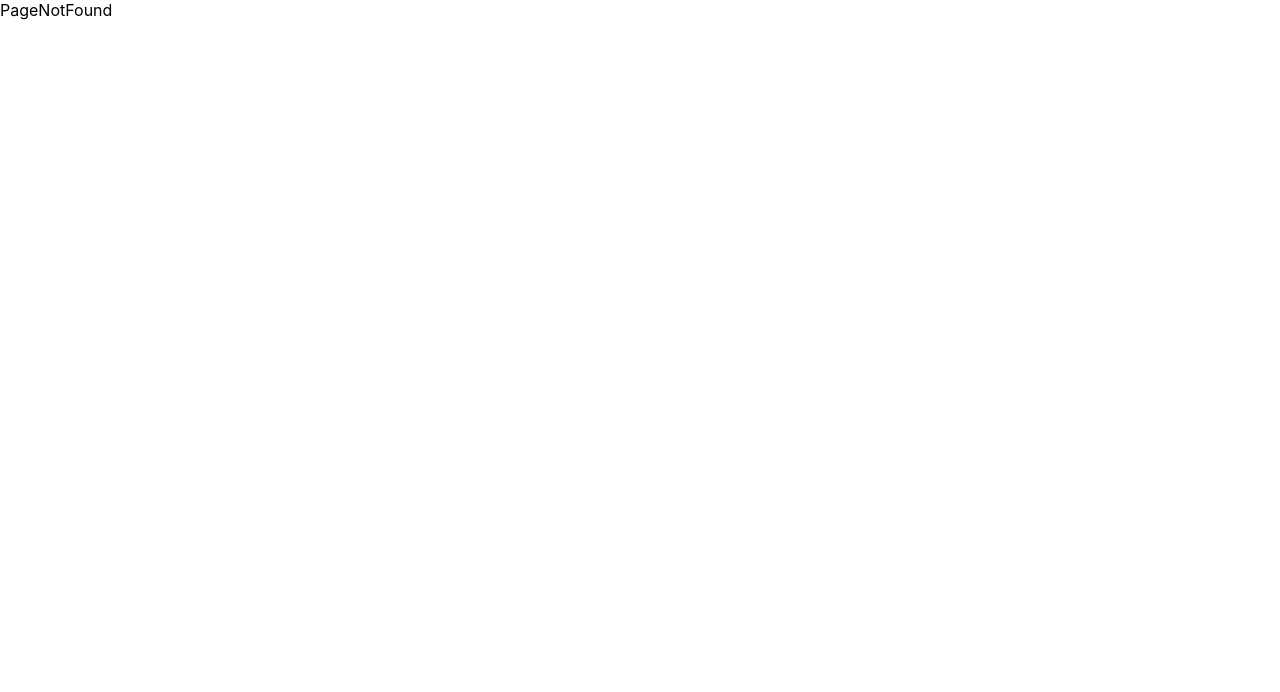
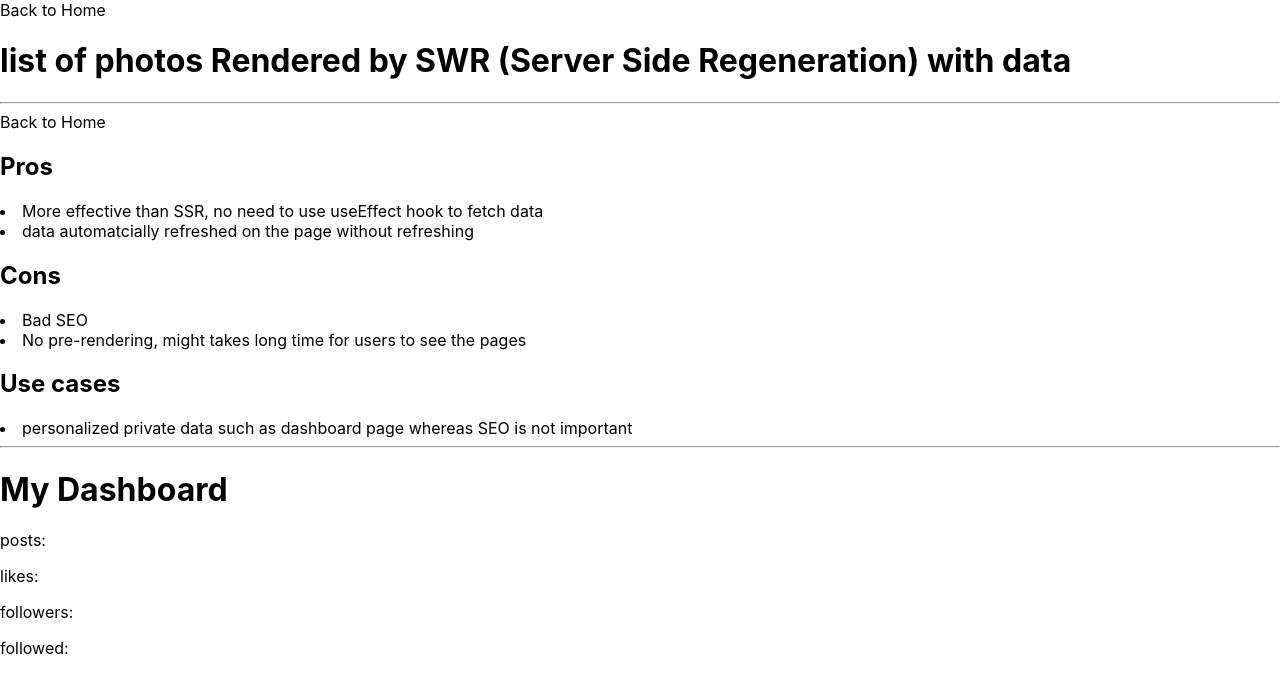
Before and after one commit to celinevalentine/next-rendering-strategies, a Next.js app: page /photos-swr in a window 1280 px wide. Before the commit this address had no page. Shown: the top 692 px of the page. Built offline with nearby package versions, Linux system fonts and the light colour scheme; data requests are answered from the project's data file.

Commit message:
added SWR route

```diff
--- a/db.json
+++ b/db.json
@@ -5,6 +5,7 @@
     "title": "voluptate voluptas molestias vitae illo iusto-csr-update",
     "url": "https://via.placeholder.com/600/88b703",
     "album": "family"
+
   },
   {
 
@@ -21,5 +22,13 @@
     "album": "work"
 
   }
-    ]
+    ],
+  "dashboard": [
+    {
+        "posts": 20,
+        "likes": 40,
+        "followers": 140,
+        "followed": 200
+      }
+  ]
 }
--- a/package.json
+++ b/package.json
@@ -1,5 +1,5 @@
 {
-  "name": "next-tutorial-codeevolution",
+  "name": "next-rendering-strategy",
   "version": "0.1.0",
   "private": true,
   "scripts": {
@@ -13,7 +13,8 @@
     "json-server": "^0.17.0",
     "next": "12.1.6",
     "react": "18.2.0",
-    "react-dom": "18.2.0"
+    "react-dom": "18.2.0",
+    "swr": "^1.3.0"
   },
   "devDependencies": {
     "eslint": "8.18.0",
--- /dev/null
+++ b/pages/photos-swr/index.js
@@ -0,0 +1,59 @@
+import React from "react";
+import { useRouter } from "next/router";
+import Link from "next/link";
+import useSwr from "swr";
+
+const Dashboard = () => {
+  const fetcher = async () => {
+    const response = await fetch(`http://localhost:4000/dashboard`);
+    const data = await response.json();
+    console.log("swr-data", data);
+    return data;
+  };
+  const router = useRouter();
+  const { data, error } = useSwr("photos", fetcher);
+
+  if (error) return "error occured";
+  if (!data) return "loading...";
+
+  return (
+    <>
+      <Link href={"/"}>
+        <a>Back to Home</a>
+      </Link>
+      <h1>
+        list of photos Rendered by SWR (Server Side Regeneration) with data
+      </h1>
+      <hr />
+      <Link href={"/"}>
+        <a>Back to Home</a>
+      </Link>
+      <h2>Pros</h2>
+      <li>
+        More effective than SSR, no need to use useEffect hook to fetch data
+      </li>
+      <li>data automatcially refreshed on the page without refreshing</li>
+      <h2>Cons</h2>
+      <li>Bad SEO</li>
+      <li>
+        No pre-rendering, might takes long time for users to see the pages
+      </li>
+      <h2>Use cases</h2>
+      <li>
+        personalized private data such as dashboard page whereas SEO is not
+        important
+      </li>
+
+      <hr />
+      <h1>My Dashboard</h1>
+      <div>
+        <p>posts: {data.dashboard}</p>
+        <p>likes:{data.likes}</p>
+        <p>followers: {data.followers}</p>
+        <p>followed: {data.followed}</p>
+      </div>
+    </>
+  );
+};
+
+export default Dashboard;
```
Also changed, not shown: pages/index.js (+10 -12 lines), pages/photos-ssr/index.js (+6 -3 lines), 1 other file (tests, documents, lock files or other folders).
